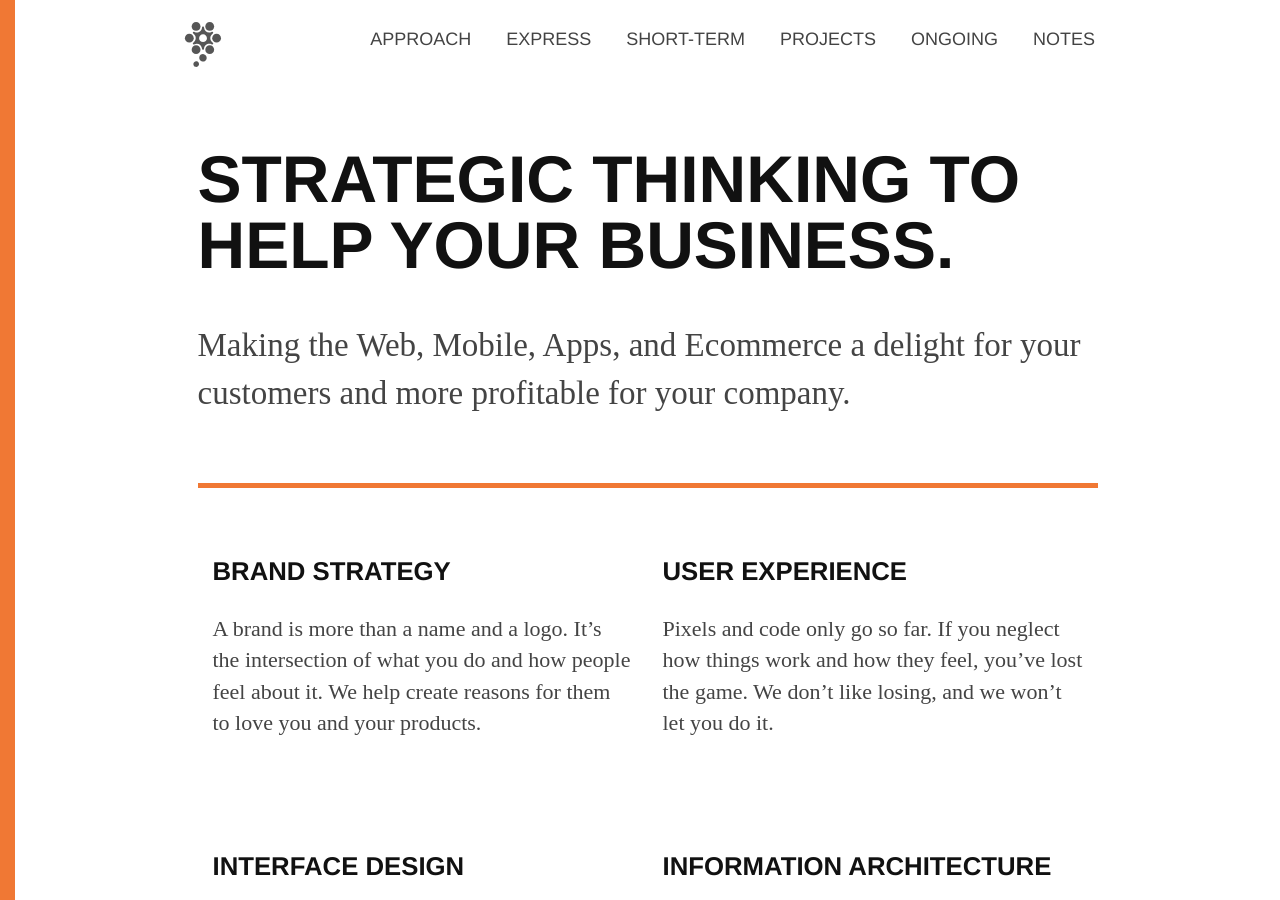
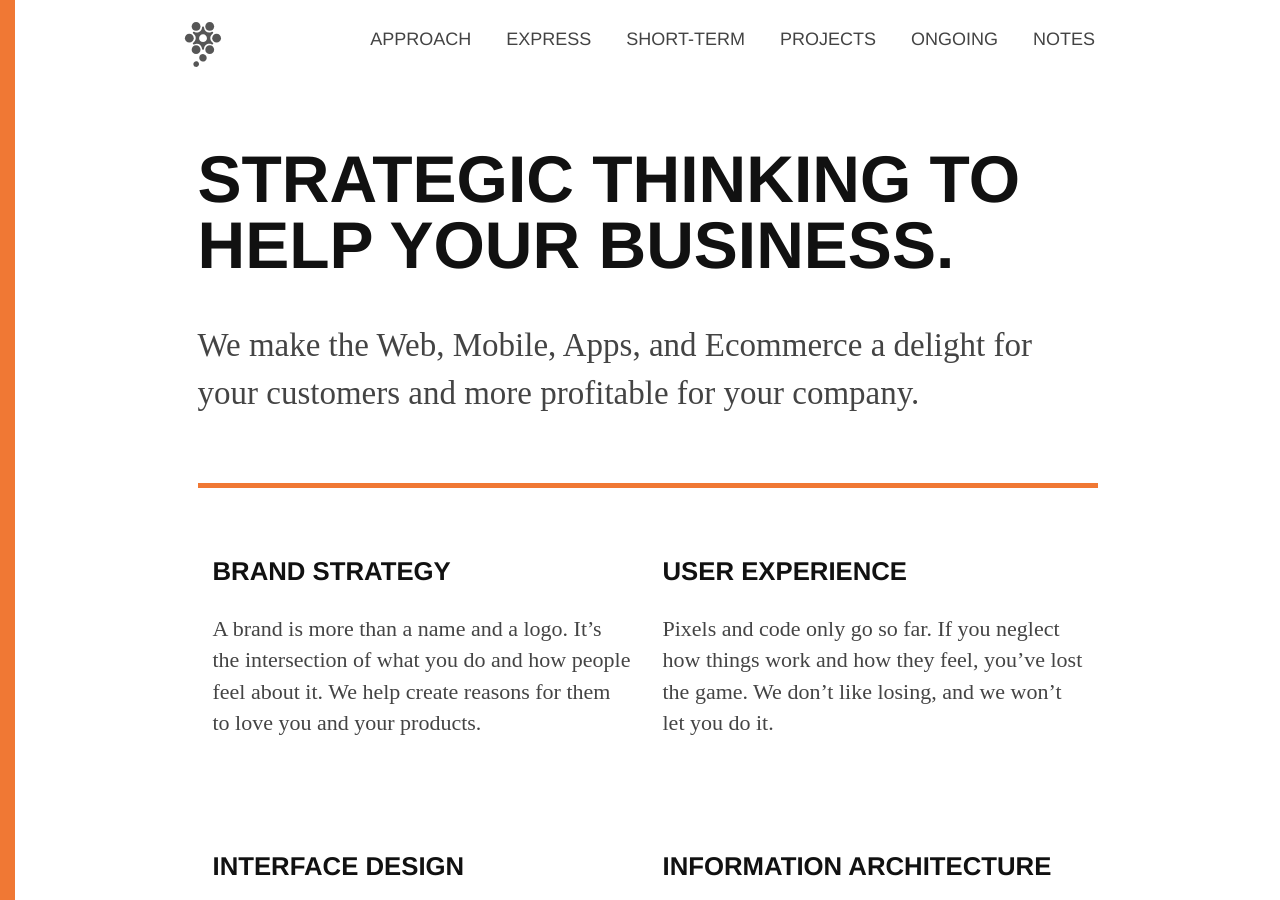
Before and after one commit to ninelabs/ninelabs.com, a Jekyll site: the page built from index.html, in a window 1280 px wide and 900 px high. Built offline with Jekyll 4.4.1, drawn with Linux system fonts in a browser that asks for light colours; nearby versions of some CDN libraries; Markdown is read by kramdown in place of the engine named in the settings.

Commit message:
Slight language change
Signed-off-by: J Cornelius <github@jcornelius.com>

```diff
--- a/index.html
+++ b/index.html
@@ -5,7 +5,7 @@ pid: home
 ---
 <section id="home">
   <h1>Strategic thinking to help your business.</h1>
-  <p class="lead">Making the Web, Mobile, Apps, and Ecommerce a delight for your customers and more profitable for your company.</p>
+  <p class="lead">We make the Web, Mobile, Apps, and Ecommerce a delight for your customers and more profitable for your company.</p>
   <div class="trio">
     <div class="skill">
       <h3>Brand Strategy</h3>
```
